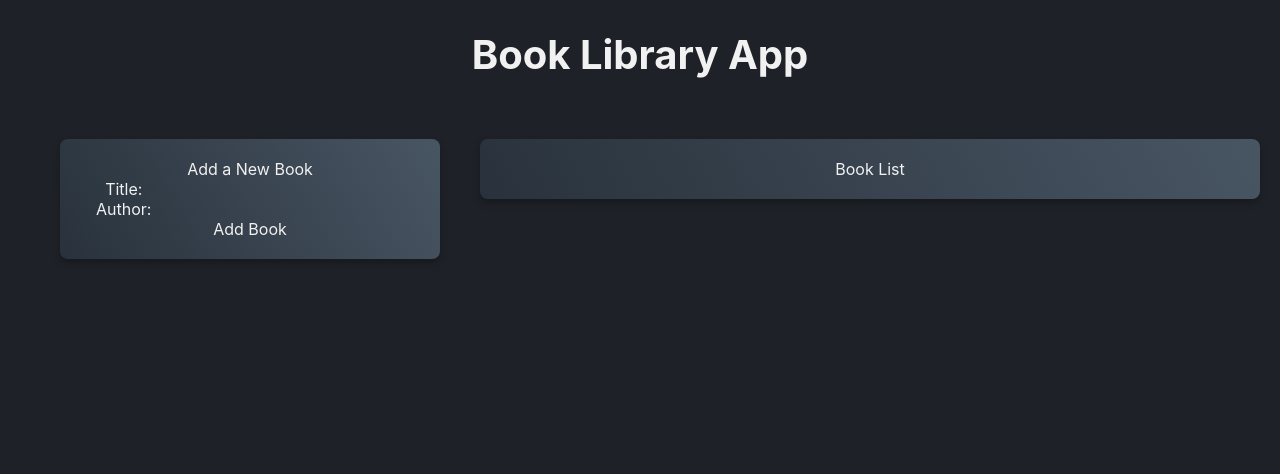
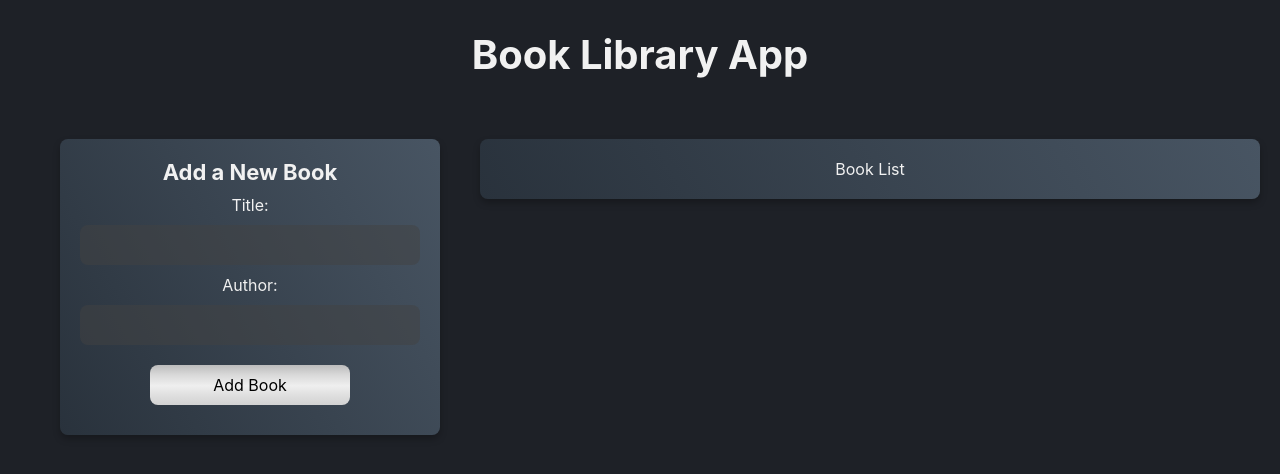
Before and after one commit to CallMeMaksimG/book-library-app, a React (Create React App) app in the folder frontend/: page / in a window 1280 px wide. Shown: the top 474 px of the page. Built offline with nearby package versions, Linux system fonts and the light colour scheme.

Commit message:
Стилизовать форму BookForm

```diff
--- a/frontend/src/components/BookForm/BookForm.jsx
+++ b/frontend/src/components/BookForm/BookForm.jsx
@@ -19,7 +19,7 @@ function BookForm() {
     return (
         <div className="book-form block">
             <h2>Add a New Book</h2>
-            <form onSubmit={handleSubmit}>
+            <form className="form" onSubmit={handleSubmit}>
                 <div>
                     <label htmlFor="title">Title: </label>
                     <input
--- a/frontend/src/components/BookForm/BookForm.scss
+++ b/frontend/src/components/BookForm/BookForm.scss
@@ -1,3 +1,9 @@
 .book-form {
     background-image: linear-gradient(60deg, #29323c 0%, #485563 100%);
+
+    h2 {
+        font-size: 22px;
+        padding-bottom: 10px;
+        font-weight: bold;
+    }
 }
--- a/frontend/src/index.scss
+++ b/frontend/src/index.scss
@@ -64,3 +64,28 @@ code {
     display: flex;
     flex-direction: column;
 }
+
+.form {
+    display: flex;
+    flex-direction: column;
+    gap: 10px;
+
+    input {
+        width: 100%;
+        height: 40px;
+        background: #434343;
+        border-radius: 8px;
+        opacity: 0.5;
+        padding: 10px;
+        margin-top: 10px;
+    }
+
+    button {
+        margin: 10px auto;
+        height: 40px;
+        border-radius: 8px;
+        width: 200px;
+        color: black;
+        background-image: linear-gradient(to top, lightgrey 0%, lightgrey 1%, #e0e0e0 26%, #efefef 48%, #d9d9d9 75%, #bcbcbc 100%);
+    }
+}
```
